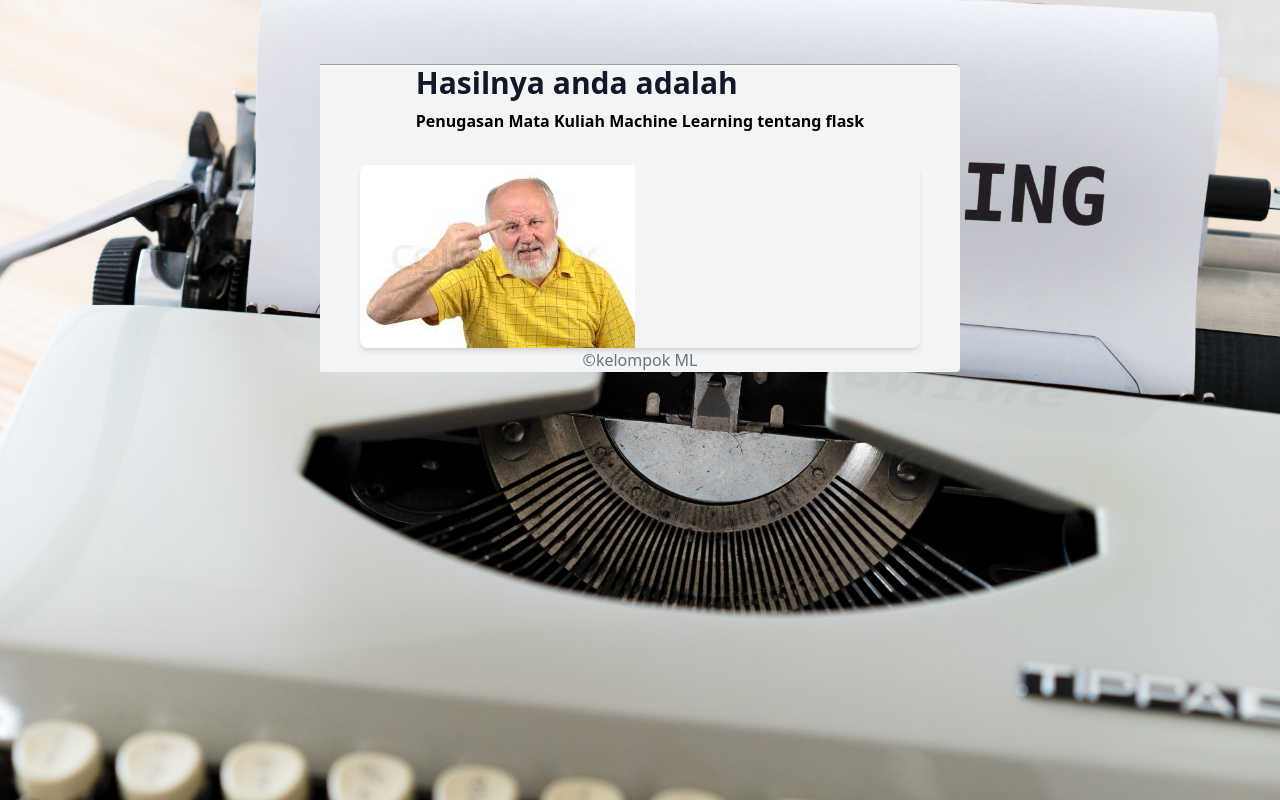
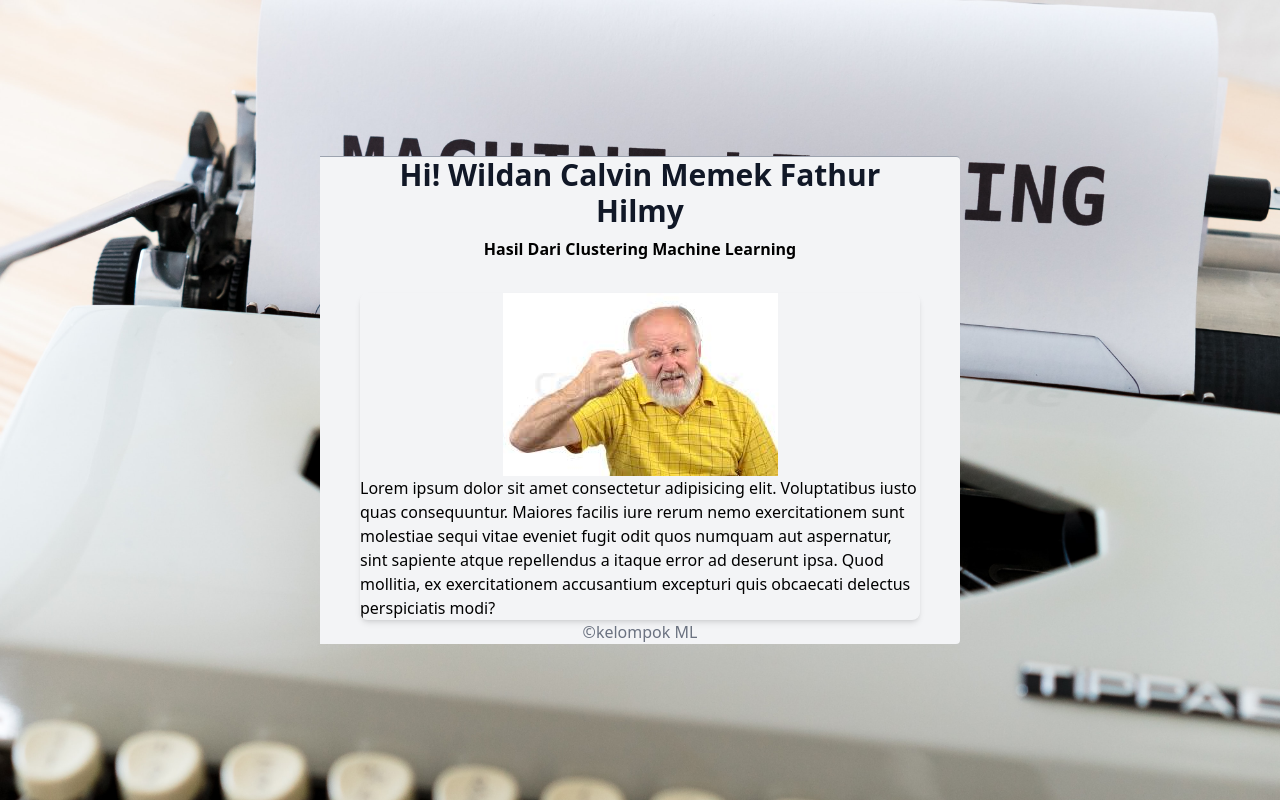
Before and after one commit to RazoelZ/ML-Flask, a website: page public/hasil.html in a window 1280 px wide. Drawn offline with Linux system fonts and the light colour scheme.

Commit message:
Tengahin hasil

```diff
--- a/public/hasil.html
+++ b/public/hasil.html
@@ -4,20 +4,23 @@
   <meta charset="UTF-8">
   <meta http-equiv="X-UA-Compatible" content="IE=edge">
   <meta name="viewport" content="width=device-width, initial-scale=1.0">
-  <title>Penugasan ML</title>
+  <title>Result</title>
   <link rel="stylesheet" href="css/style.css">
 </head>
-<body class="bg-[url('/public/img/background.jpg')] bg-cover">
-  <div class="max-w-sm w-full lg:max-w-full lg:flex place-content-center mt-16">
-    <div class="border-3 border-gray-400 lg:border-l-0 lg:border-t lg:border-gray-400 bg-gray-100 rounded-b lg:rounded-b-none lg:rounded-r w-3/6 flex flex-col justify-between leading-normal px-10 items-center">
+<body class="flex h-screen items-center bg-[url('/public/img/background.jpg')] bg-cover">
+  <div class="w-full lg:max-w-full flex justify-center pt-16">
+    <div class="border-3 border-gray-400 lg:border-l-0 lg:border-t lg:border-gray-400 bg-gray-100 rounded-b lg:rounded-b-none lg:rounded-r w-3/6 flex flex-col  px-10">
       <div class="mb-8">
-        <div class="text-gray-900 font-bold text-3xl mb-2">Hasilnya anda adalah</div>
-        <h1 class="font-bold"> Penugasan Mata Kuliah Machine Learning tentang flask</h1>
+        <div class="text-gray-900 font-bold text-3xl mb-2 text-center">Hi! Wildan Calvin Memek Fathur Hilmy</div>
+        <h1 class="font-bold text-center"> Hasil Dari Clustering Machine Learning</h1>
       </div>
       <div class="w-full">
         <div class="overflow-x-auto relative shadow-md sm:rounded-lg">
+          <div class="flex justify-center">
+            <img src="/public/img/hehe.jpg" alt="fuckmen" class="snap-center">
+          </div>
           <div>
-            <img src="/public/img/hehe.jpg" alt="fuckmen" class="snap-center">
+            <h1>Lorem ipsum dolor sit amet consectetur adipisicing elit. Voluptatibus iusto quas consequuntur. Maiores facilis iure rerum nemo exercitationem sunt molestiae sequi vitae eveniet fugit odit quos numquam aut aspernatur, sint sapiente atque repellendus a itaque error ad deserunt ipsa. Quod mollitia, ex exercitationem accusantium excepturi quis obcaecati delectus perspiciatis modi?</h1>
           </div>
       </div>
         <p class="text-center text-gray-500 text-md">
```
Also changed, not shown: public/index.html (+1 -1 lines).
